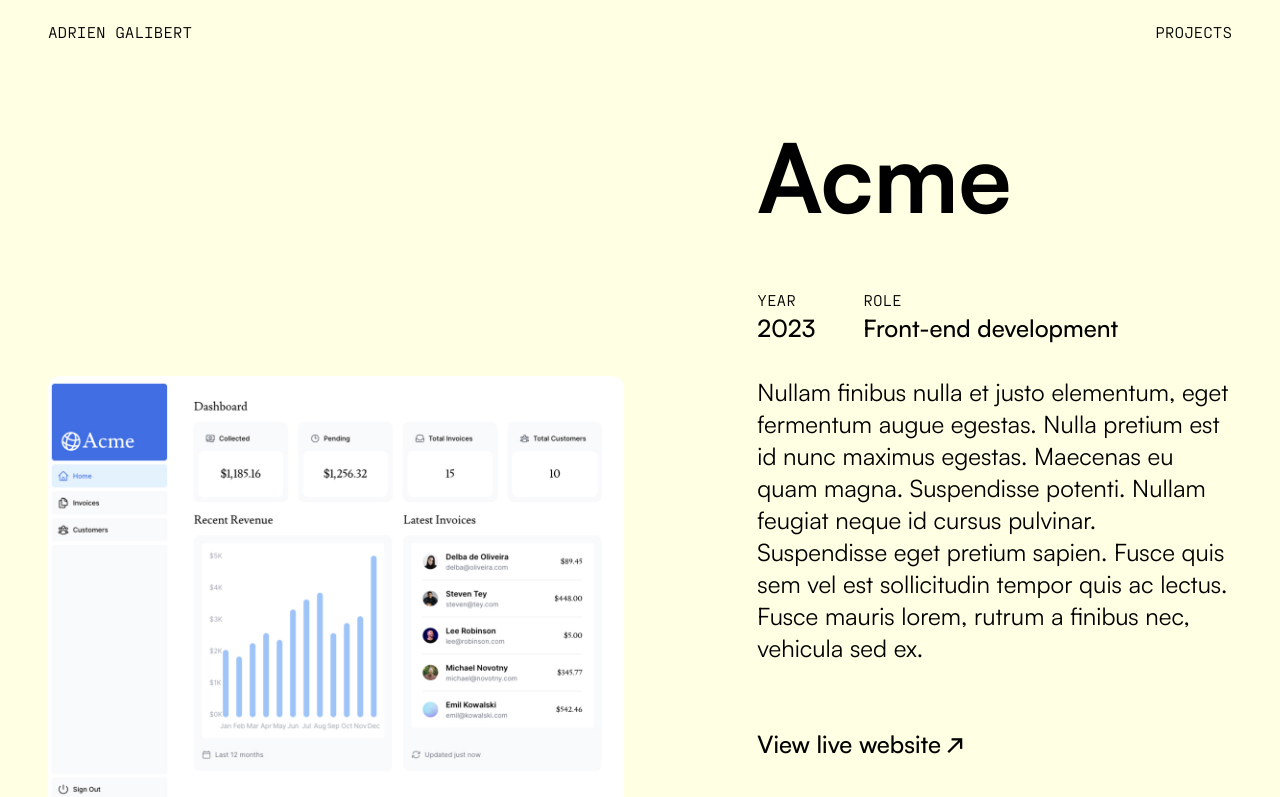
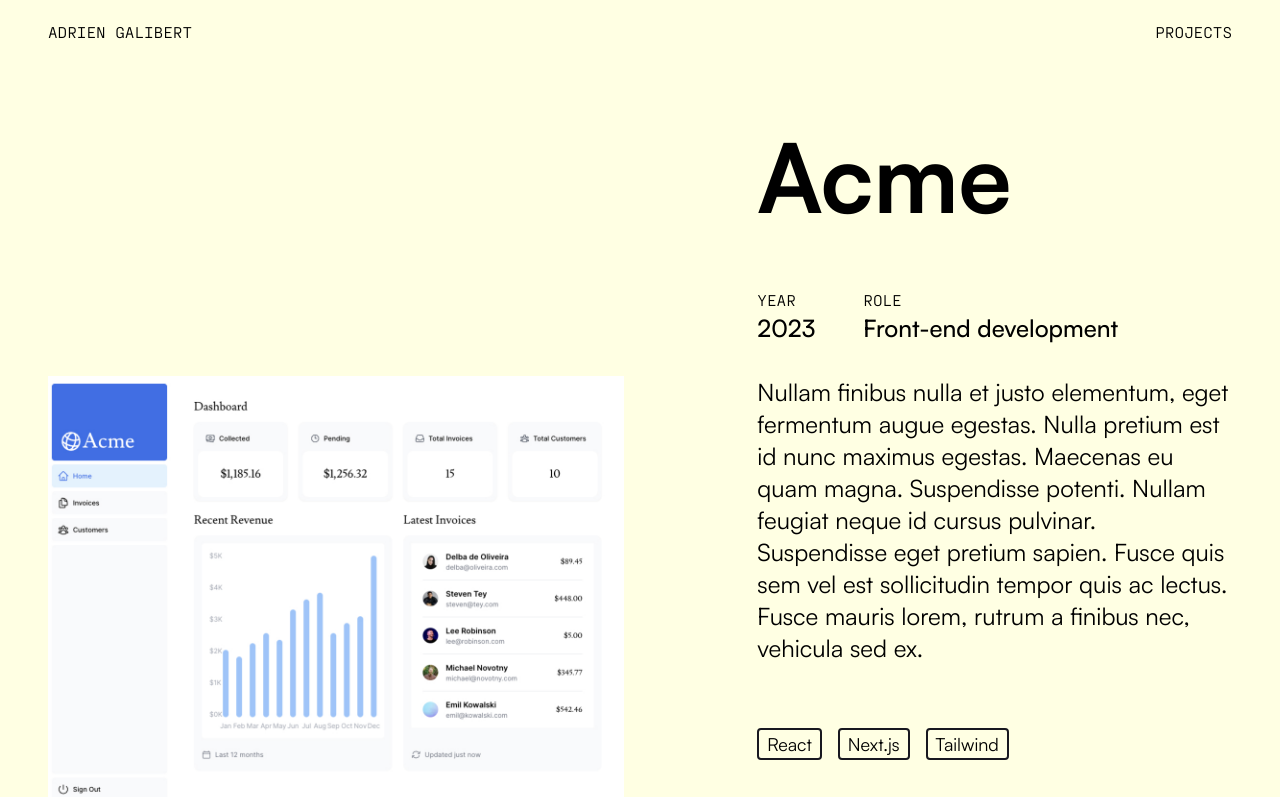
Before and after one commit to adrienglbrt/portfolio-2023, a Next.js app: page /projects/acme in a window 1280 px wide. Shown: the top 797 px of the page. Built offline with nearby package versions, Linux system fonts and the light colour scheme.

Commit message:
Add tag component

```diff
--- /dev/null
+++ b/src/components/tag.js
@@ -0,0 +1,9 @@
+export default function Tag({ tag }) {
+    return (
+       <div className="border-2 border-black rounded">
+            <span className="inline-block pl-2 pr-2 md:text-lg">
+                {tag}
+            </span>
+       </div>
+    )
+}
--- a/src/data/projects.json
+++ b/src/data/projects.json
@@ -7,9 +7,10 @@
         "role": "Project direction",
         "description": "Creation of the website of a new boutique hotel concept in Amsterdam.",
         "longDescription": "Nullam finibus nulla et justo elementum, eget fermentum augue egestas. Nulla pretium est id nunc maximus egestas. Maecenas eu quam magna. Suspendisse potenti. Nullam feugiat neque id cursus pulvinar. Suspendisse eget pretium sapien. Fusce quis sem vel est sollicitudin tempor quis ac lectus. Fusce mauris lorem, rutrum a finibus nec, vehicula sed ex.",
-        "stack": [],
+        "tags": ["Wordpress"],
         "img": "/images/projects/sweets-hotel.jpg",
-        "link": "#",
+        "link": "https://sweetshotel.amsterdam/",
+        "linkLabel": "View website",
         "highlight": false,
         "public": true
     },
@@ -21,9 +22,10 @@
         "role": "Front-end development",
         "description": "Set-up of dynamic dashboard for invoicing SaaS.",
         "longDescription": "Nullam finibus nulla et justo elementum, eget fermentum augue egestas. Nulla pretium est id nunc maximus egestas. Maecenas eu quam magna. Suspendisse potenti. Nullam feugiat neque id cursus pulvinar. Suspendisse eget pretium sapien. Fusce quis sem vel est sollicitudin tempor quis ac lectus. Fusce mauris lorem, rutrum a finibus nec, vehicula sed ex.",
-        "stack": ["Next.js", "React", "Tailwind CSS"],
+        "tags": ["React", "Next.js", "Tailwind"],
         "img": "/images/projects/acme.jpg",
-        "link": "#",
+        "link": "https://nextjs-dashboard-seven-phi-12.vercel.app/dashboard",
+        "linkLabel": "View website",
         "highlight": true,
         "public": true
     },
@@ -35,9 +37,10 @@
         "role": "Front-end development",
         "description": "Website development for a housing company.",
         "longDescription": "Nullam finibus nulla et justo elementum, eget fermentum augue egestas. Nulla pretium est id nunc maximus egestas. Maecenas eu quam magna. Suspendisse potenti. Nullam feugiat neque id cursus pulvinar. Suspendisse eget pretium sapien. Fusce quis sem vel est sollicitudin tempor quis ac lectus. Fusce mauris lorem, rutrum a finibus nec, vehicula sed ex.",
-        "stack": [],
+        "tags": ["React"],
         "img": "/images/projects/kasa.jpg",
-        "link": "#",
+        "link": "https://github.com/adrienglbrt/kasa",
+        "linkLabel": "View repository",
         "highlight": false,
         "public": true
     },
@@ -49,9 +52,10 @@
         "role": "Project management",
         "description": "Set-up of the new design system.",
         "longDescription": "Nullam finibus nulla et justo elementum, eget fermentum augue egestas. Nulla pretium est id nunc maximus egestas. Maecenas eu quam magna. Suspendisse potenti. Nullam feugiat neque id cursus pulvinar. Suspendisse eget pretium sapien. Fusce quis sem vel est sollicitudin tempor quis ac lectus. Fusce mauris lorem, rutrum a finibus nec, vehicula sed ex.",
-        "stack": [],
+        "tags": null,
         "img": "/images/projects/bouygues.jpg",
-        "link": "#",
+        "link": null,
+        "linkLabel": null,
         "highlight": false,
         "public": true
     },
@@ -63,9 +67,10 @@
         "role": "Project management",
         "description": "Management of the new Martell website.",
         "longDescription": "Nullam finibus nulla et justo elementum, eget fermentum augue egestas. Nulla pretium est id nunc maximus egestas. Maecenas eu quam magna. Suspendisse potenti. Nullam feugiat neque id cursus pulvinar. Suspendisse eget pretium sapien. Fusce quis sem vel est sollicitudin tempor quis ac lectus. Fusce mauris lorem, rutrum a finibus nec, vehicula sed ex.",
-        "stack": [],
+        "tags": null,
         "img": "/images/projects/martell.jpg",
-        "link": "#",
+        "link": "https://www.martell.com/",
+        "linkLabel": "View website",
         "highlight": true,
         "public": true
     },
@@ -77,9 +82,10 @@
         "role": "UI design",
         "description": "Design of Alexandre's new portfolio website.",
         "longDescription": "Nullam finibus nulla et justo elementum, eget fermentum augue egestas. Nulla pretium est id nunc maximus egestas. Maecenas eu quam magna. Suspendisse potenti. Nullam feugiat neque id cursus pulvinar. Suspendisse eget pretium sapien. Fusce quis sem vel est sollicitudin tempor quis ac lectus. Fusce mauris lorem, rutrum a finibus nec, vehicula sed ex.",
-        "stack": [],
+        "tags": null,
         "img": "/images/projects/alexandre-humbert.jpg",
-        "link": "#",
+        "link": null,
+        "linkLabel": null,
         "highlight": false,
         "public": true
     },
@@ -91,9 +97,10 @@
         "role": "Project management",
         "description": "Management of the brand hubs on Snipes global platform.",
         "longDescription": "Nullam finibus nulla et justo elementum, eget fermentum augue egestas. Nulla pretium est id nunc maximus egestas. Maecenas eu quam magna. Suspendisse potenti. Nullam feugiat neque id cursus pulvinar. Suspendisse eget pretium sapien. Fusce quis sem vel est sollicitudin tempor quis ac lectus. Fusce mauris lorem, rutrum a finibus nec, vehicula sed ex.",
-        "stack": [],
+        "tags": null,
         "img": "/images/projects/snipes.jpg",
-        "link": "#",
+        "link": null,
+        "linkLabel": null,
         "highlight": false,
         "public": true
     },
@@ -105,9 +112,9 @@
         "role": "Project management",
         "description": "Delivery of global digital campaigns.",
         "longDescription": "Nullam finibus nulla et justo elementum, eget fermentum augue egestas. Nulla pretium est id nunc maximus egestas. Maecenas eu quam magna. Suspendisse potenti. Nullam feugiat neque id cursus pulvinar. Suspendisse eget pretium sapien. Fusce quis sem vel est sollicitudin tempor quis ac lectus. Fusce mauris lorem, rutrum a finibus nec, vehicula sed ex.",
-        "stack": [],
-        "img": "",
-        "link": "#",
+        "tags": null,
+        "img": null,
+        "link": null,
         "highlight": false,
         "public": false
     },
@@ -119,9 +126,10 @@
         "role": "Front-end development",
         "description": "Website development for a property rental company.",
         "longDescription": "Nullam finibus nulla et justo elementum, eget fermentum augue egestas. Nulla pretium est id nunc maximus egestas. Maecenas eu quam magna. Suspendisse potenti. Nullam feugiat neque id cursus pulvinar. Suspendisse eget pretium sapien. Fusce quis sem vel est sollicitudin tempor quis ac lectus. Fusce mauris lorem, rutrum a finibus nec, vehicula sed ex.",
-        "stack": [],
+        "tags": null,
         "img": "/images/projects/booki.jpg",
-        "link": "#",
+        "link": "https://github.com/adrienglbrt/booki",
+        "linkLabel": "View repository",
         "highlight": true,
         "public": true
     },
@@ -133,9 +141,10 @@
         "role": "Project management, Product management",
         "description": "Development of a B2B mobile app.",
         "longDescription": "Nullam finibus nulla et justo elementum, eget fermentum augue egestas. Nulla pretium est id nunc maximus egestas. Maecenas eu quam magna. Suspendisse potenti. Nullam feugiat neque id cursus pulvinar. Suspendisse eget pretium sapien. Fusce quis sem vel est sollicitudin tempor quis ac lectus. Fusce mauris lorem, rutrum a finibus nec, vehicula sed ex.",
-        "stack": [],
+        "tags": [],
         "img": "",
-        "link": "#",
+        "link": "",
+        "linkLabel": "",
         "highlight": false,
         "public": false
     },
@@ -147,9 +156,10 @@
         "role": "Project management",
         "description": "Development of a B2B web app for Bouygues Telecom",
         "longDescription": "Nullam finibus nulla et justo elementum, eget fermentum augue egestas. Nulla pretium est id nunc maximus egestas. Maecenas eu quam magna. Suspendisse potenti. Nullam feugiat neque id cursus pulvinar. Suspendisse eget pretium sapien. Fusce quis sem vel est sollicitudin tempor quis ac lectus. Fusce mauris lorem, rutrum a finibus nec, vehicula sed ex.",
-        "stack": [],
+        "tags": [],
         "img": "",
-        "link": "#",
+        "link": "",
+        "linkLabel": "",
         "highlight": false,
         "public": false
     }
--- a/src/pages/projects/[slug].js
+++ b/src/pages/projects/[slug].js
@@ -8,6 +8,7 @@ import PushProject from '@/components/pushProject'
 import LinkExternal from '@/components/linkExternal'
 import { motion, AnimatePresence } from 'framer-motion'
 import Head from 'next/head'
+import Tag from '@/components/tag'
 
 export default function Project() {
   const router = useRouter()
@@ -71,12 +72,19 @@ export default function Project() {
                   </div>
                 </div>
                 <div className="lg:col-span-6 lg:col-start-1 lg:row-start-2">
-                  <div className="overflow-hidden rounded-l md:rounded-xl">
+                  <div className="overflow-hidden">
                     <Image src={project.img} alt={project.title} width="1200" height="900"/>
                   </div>
                 </div>
                 <div className="lg:col-span-5 lg:col-start-8 lg:row-start-2">
                   <p className="text-xl md:text-2xl mb-16">{project.longDescription}</p>
+                  {project.tags ? (
+                    <div className="flex gap-4 mb-8">
+                      {project.tags.map(tag => (
+                        <Tag key={tag} tag={tag} />
+                      ))}
+                    </div>
+                  ) : null}
                   {project.link ? (
                     <LinkExternal href={project.link} format="medium">View live website</LinkExternal>
                   ) : null}
```
